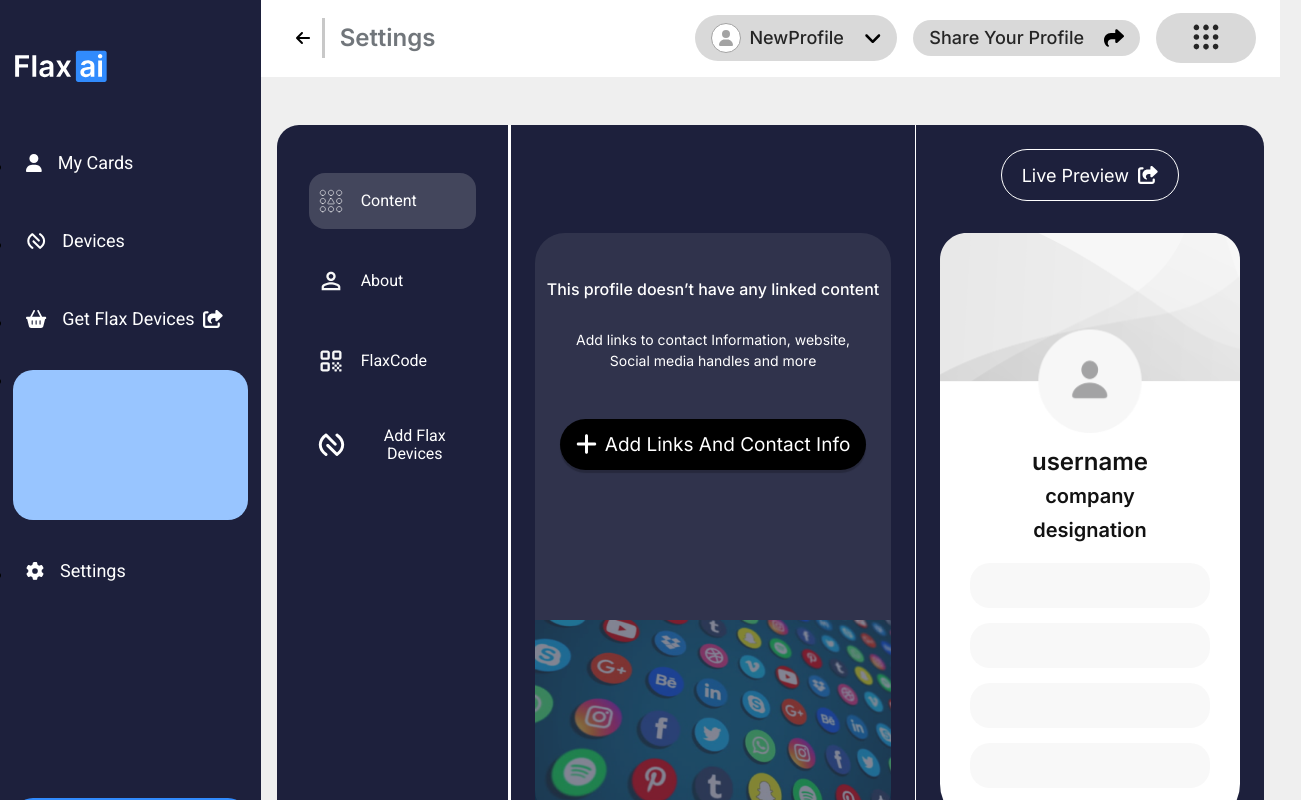
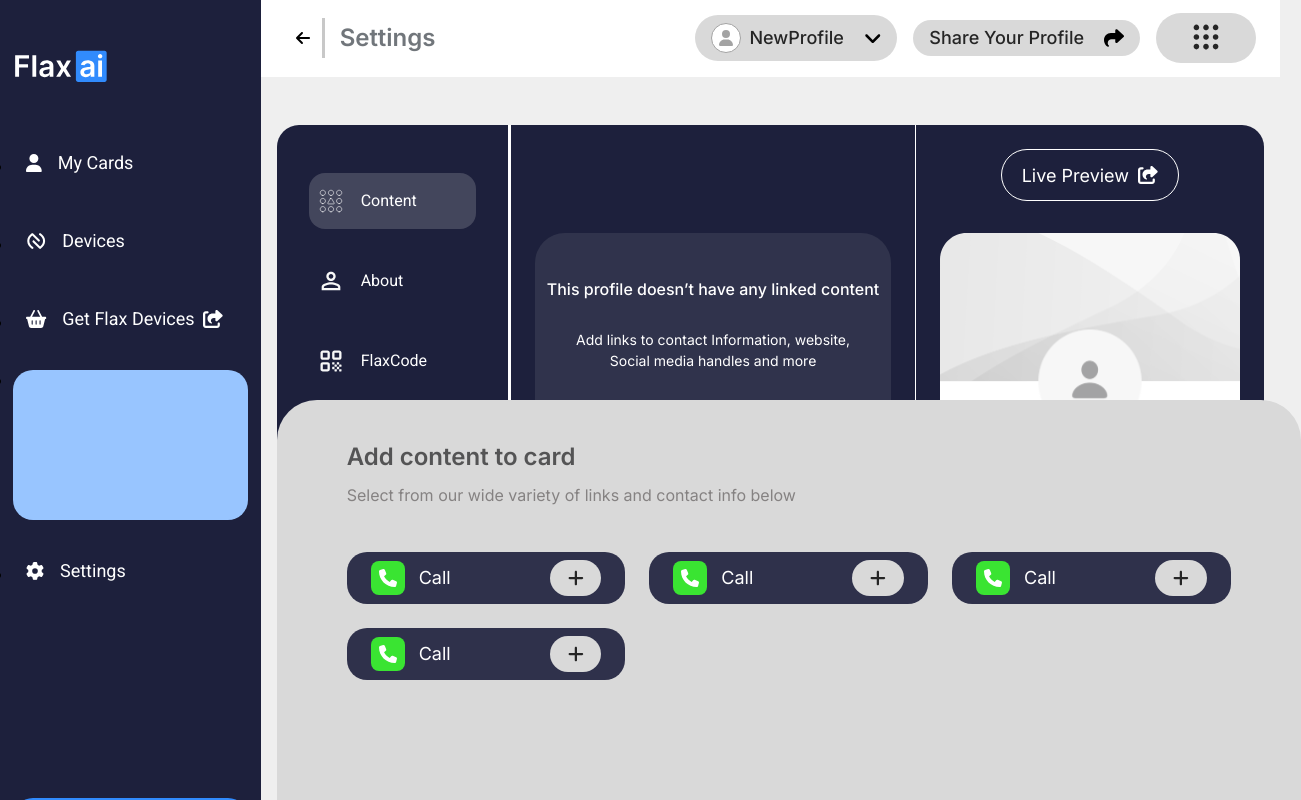
Before and after one commit to saquibnasar/flaxdashboardcode, a React (Create React App) app: page /homepage in a window 1280 px wide. Shown: the top 800 px of the page, 1301 px wide, since content can reach past the window. Built offline with nearby package versions, Linux system fonts and the light colour scheme.

Commit message:
new changes

```diff
--- a/src/App.scss
+++ b/src/App.scss
@@ -12,3 +12,4 @@
 @import "./sass/devices.scss";
 @import "./sass/setting.scss";
 @import "./sass/homePage.scss";
+@import "./sass/addcard.scss";
--- a/src/component/AddCard.js
+++ b/src/component/AddCard.js
@@ -1,10 +1,71 @@
 import React from 'react'
+import { FontAwesomeIcon } from "@fortawesome/react-fontawesome";
+import { faPhone } from "@fortawesome/free-solid-svg-icons";
+import { faPlus } from "@fortawesome/free-solid-svg-icons";
 
 export default function AddCard() {
   return (
     <>
     <div className='addcard'>
+      <div className='addcard_container'>
+     <h1>
+     Add content to card
+     </h1>
+     <p className='addcard_container-para'>
+     Select from our wide variety of links and contact info below
+     </p>
+     <div className='addcard_links'>
+     <div className='addcard_link'>
+      <div className='addcard_link-item'>
+       <div className='addcard_link-item-icon'>
+        <FontAwesomeIcon icon={faPhone} />
+      </div>
+        <p>Call</p>
+      </div>
 
+     <div className='addcard_link-add'>
+        <FontAwesomeIcon icon={faPlus} />
+     </div>
+     </div>
+     <div className='addcard_link'>
+      <div className='addcard_link-item'>
+       <div className='addcard_link-item-icon'>
+        <FontAwesomeIcon icon={faPhone} />
+      </div>
+        <p>Call</p>
+      </div>
+
+     <div className='addcard_link-add'>
+        <FontAwesomeIcon icon={faPlus} />
+     </div>
+     </div>
+     <div className='addcard_link'>
+      <div className='addcard_link-item'>
+       <div className='addcard_link-item-icon'>
+        <FontAwesomeIcon icon={faPhone} />
+      </div>
+        <p>Call</p>
+      </div>
+
+     <div className='addcard_link-add'>
+        <FontAwesomeIcon icon={faPlus} />
+     </div>
+     </div>
+     <div className='addcard_link'>
+      <div className='addcard_link-item'>
+       <div className='addcard_link-item-icon'>
+        <FontAwesomeIcon icon={faPhone} />
+      </div>
+        <p>Call</p>
+      </div>
+
+     <div className='addcard_link-add'>
+        <FontAwesomeIcon icon={faPlus} />
+     </div>
+     </div>
+
+     </div>
+     </div>
     </div>
     </>
   )
--- a/src/component/HomePage.js
+++ b/src/component/HomePage.js
@@ -6,6 +6,7 @@
 import { faPlus } from "@fortawesome/free-solid-svg-icons";
 import { faShareSquare } from "@fortawesome/free-solid-svg-icons";
 import { NavLink} from "react-router-dom";
+import AddCard from "./AddCard";
 
 export default function HomePage() {
   return (
@@ -63,7 +64,7 @@
 
     </div>
        </nav>
-     <div className='links'>
+        <div className='links'>
     <div className="link_container">
     <div>
      <h2>
@@ -84,7 +85,7 @@
 
      <img src='/bglink.png' alt='' className='img-fluid'/>
      </div>
-    </div>
+       </div>
        <div className='signup_phone text-center'>
           <p>Live Preview <FontAwesomeIcon icon={faShareSquare} /> </p>
           <div className='signup_phone-container'>
@@ -100,6 +101,7 @@
             </div>
           </div>
         </div>
+        <AddCard/>
       </div>
       </div>
       </div>
--- a/src/sass/addcard.scss
+++ b/src/sass/addcard.scss
@@ -1,3 +1,76 @@
 @import "./custom.scss";
 @import "./font.scss";
 @import "./mediaqueries.scss";
+
+.addcard{
+    background: #D9D9D9;
+    border-radius: 40px;
+    height: 107%;
+    width: 80%;
+    position: absolute;
+    top: 50%;
+    .addcard_container{
+        padding: 48px 70px;
+    h1{
+        font-family: 'Inter';
+        font-weight: 600;
+        font-size: 24px;
+        line-height: 18px;
+        color: #545455;
+        margin-bottom: 20px;
+    }
+    .addcard_container-para{
+        font-family: 'Inter';
+        font-weight: 400;
+        font-size: 16px;
+        line-height: 18px;
+        color: #858282;
+        margin-bottom: 48px;
+    }
+    .addcard_links{
+        display: grid;
+        grid-template-columns: auto auto auto;
+        gap: 24px;
+        .addcard_link{
+            background: rgba(29, 32, 60, 0.9);
+            border-radius: 20px;
+            display: flex;
+            justify-content: space-between;
+            padding: 8px 24px;
+            .addcard_link-add{
+                background: #D9D9D9;
+                border-radius: 20px;
+                display: flex;
+                justify-content: center;
+                align-items: center;
+                padding: 9px 18px;
+                color: #252525;
+                font-size: 18px;
+            }
+            .addcard_link-item{
+                display: flex;
+                justify-content: center;
+                align-items: center;
+                gap: 14px;
+            .addcard_link-item-icon{
+                background: #3AE432;
+                padding: 8px;
+                border-radius: 8px;
+                font-size: 18px;
+                display: flex;
+                align-items: center;
+                justify-content: center;
+                color: $white-color;
+            }
+            p{
+                font-family: 'Inter';
+                font-weight: 400;
+                font-size: 18px;
+                line-height: 18px;
+                color: #FFFFFF;
+            }
+            }
+        }
+    }
+}
+}
```
